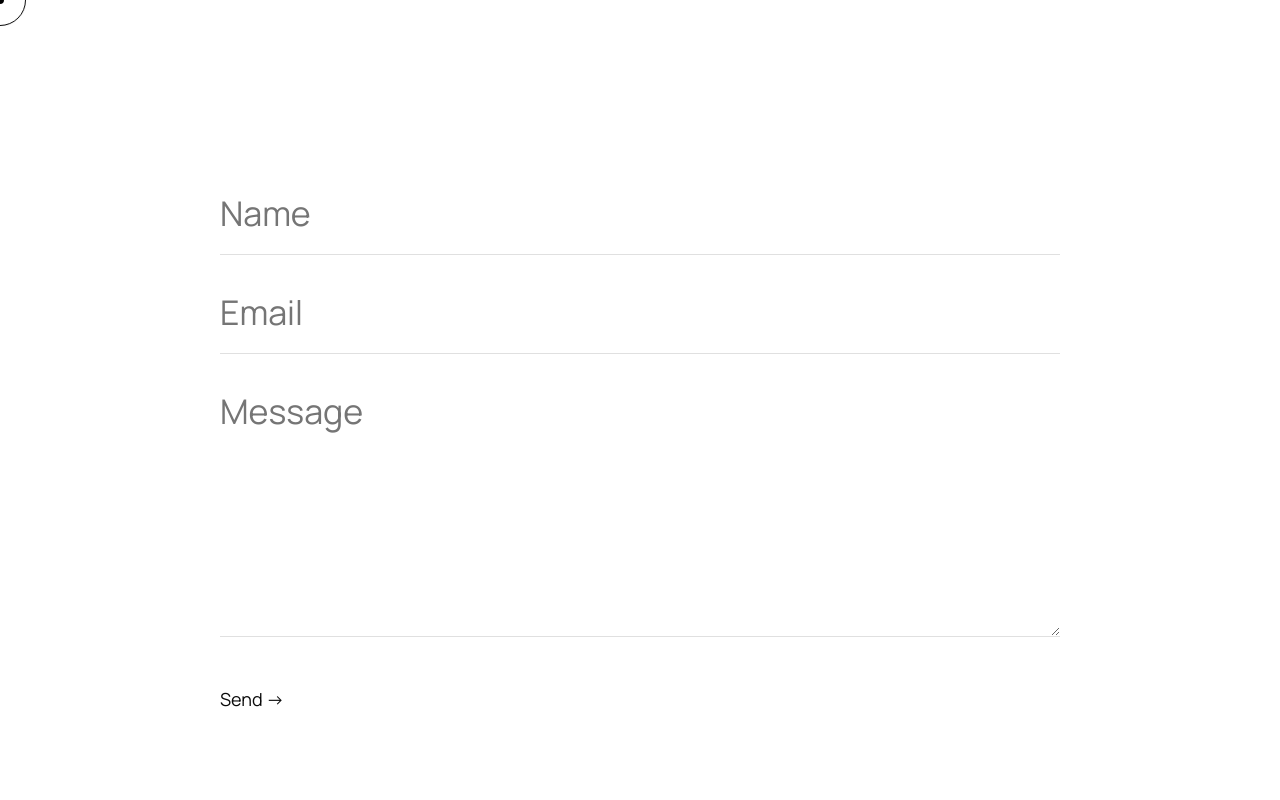
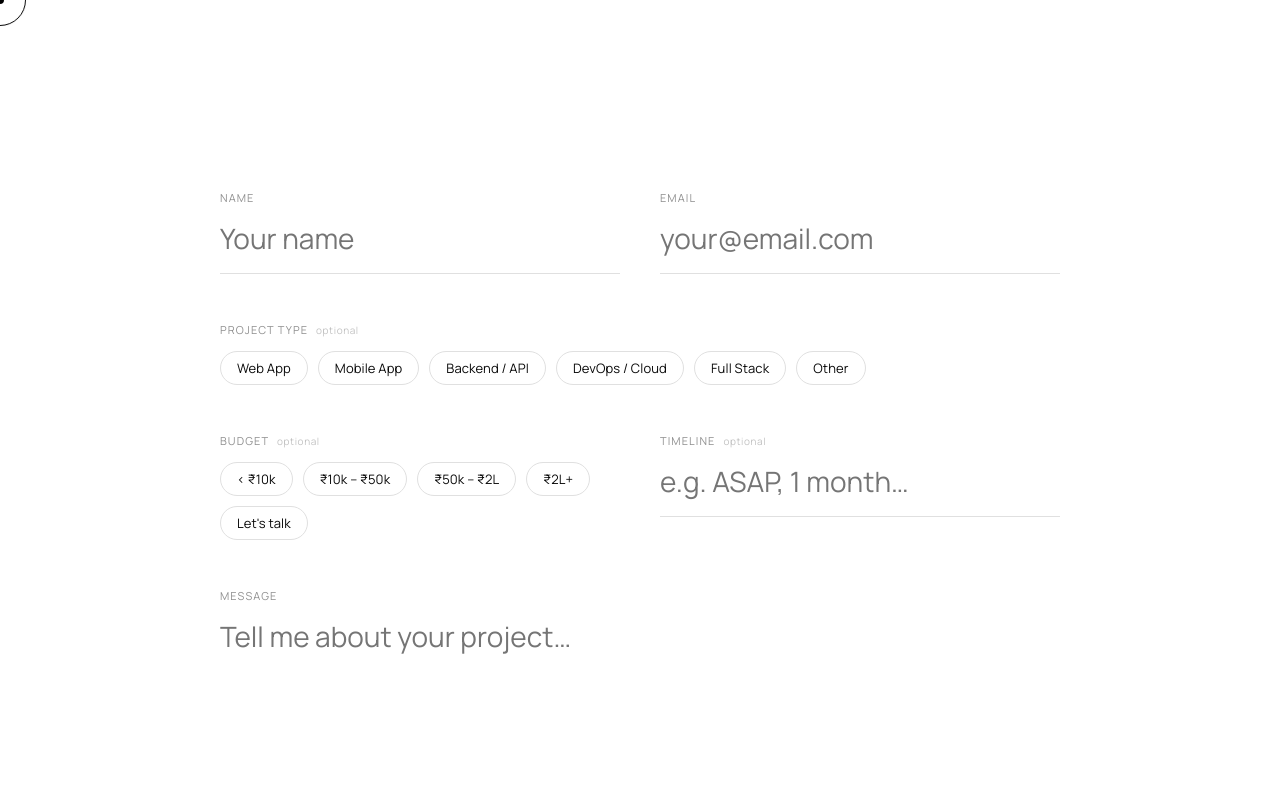
Before and after one commit to makwanagautam41/myportfolio, a React (Vite) app: page / in a window 1280 px wide. Both pictures are taken after a click on the button "Contact". Shown: the top 800 px of the page. Built offline with nearby package versions, Linux system fonts and the light colour scheme; a web font is replaced by a local one.

Commit message:
modify the contact page

```diff
--- a/src/App.css
+++ b/src/App.css
@@ -4,6 +4,12 @@
 /* variables */
 :root {
     --header-height: 3rem;
+
+        --exp-text: hsl(0, 0%, 10%);
+  --exp-bg: hsl(0, 0%, 98%);
+  --exp-line: hsl(0, 0%, 85%);
+  --exp-dark: hsl(0, 0%, 8%);
+  --exp-green: #20b15a;
 
     /* colors */
     /*Color mode HSL(hue, saturation, lightness)*/
--- a/src/versions/experienced/components/Header.jsx
+++ b/src/versions/experienced/components/Header.jsx
@@ -239,7 +239,7 @@ const Header = ({ page, onNavigate }) => {
             <div className="exp-mobile-menu-socials">
               <span>Socials</span>
               <div className="exp-mobile-social-links">
-                <a href="https://www.instagram.com/_gautammakwana_" target="_blank" rel="noreferrer">Instagram</a>
+                <a href="https://www.instagram.com/_gautam.makwana" target="_blank" rel="noreferrer">Instagram</a>
                 <a href="https://www.linkedin.com/in/gautammakwana/" target="_blank" rel="noreferrer">LinkedIn</a>
                 <a href="https://github.com/makwanagautam41" target="_blank" rel="noreferrer">GitHub</a>
                 <a href="/portfolio/starter">v1</a>
--- a/src/versions/experienced/pages/AboutPage.css
+++ b/src/versions/experienced/pages/AboutPage.css
@@ -47,7 +47,7 @@
   padding: 12px 0 0;
   pointer-events: auto;
   margin-top: 12px;
-  justify-self: start;
+  justify-self: between;
 }
 
 /* Overlay variant (kept for backward compat) */
--- a/src/versions/experienced/pages/ContactPage.css
+++ b/src/versions/experienced/pages/ContactPage.css
@@ -1,7 +1,4 @@
-/* ─── CONTACT PAGE ───────────────────────────────────────────────────────────
-   Large email link, contact form inputs/textarea, submit button with
-   loading state, and the inline @keyframes for the spinner icon.
-──────────────────────────────────────────────────────────────────────────── */
+/* ─── CONTACT PAGE ───────────────────────────────────────────────────────────*/
 
 .exp-contact-page {
   padding-bottom: 60px;
@@ -16,26 +13,61 @@
   letter-spacing: -0.02em;
 }
 
-/* ── Contact form ── */
+/* ── Form wrapper ── */
 .exp-contact-form {
   display: grid;
-  gap: 34px;
+  gap: 48px;
   max-width: 840px;
 }
 
+/* Two-column row */
+.exp-form-row {
+  display: grid;
+  grid-template-columns: 1fr 1fr;
+  gap: 48px 40px;
+}
+
+/* Field: label + input stacked */
+.exp-form-field {
+  display: flex;
+  flex-direction: column;
+  gap: 14px;
+}
+
+/* Section label */
+.exp-form-label {
+  font-size: 11px;
+  letter-spacing: 0.1em;
+  text-transform: uppercase;
+  color: var(--exp-text);
+  opacity: 0.45;
+  display: flex;
+  align-items: center;
+  gap: 8px;
+}
+
+.exp-form-optional {
+  font-size: 10px;
+  letter-spacing: 0.06em;
+  opacity: 0.55;
+  text-transform: none;
+}
+
+/* Inputs & textarea */
 .exp-contact-form input,
 .exp-contact-form textarea {
   width: 100%;
   border: 0;
   border-bottom: 1px solid var(--exp-line);
   border-radius: 0;
-  padding: 0 0 18px;
+  padding: 0 0 16px;
   background: transparent;
   color: var(--exp-text);
   font-family: inherit;
-  font-size: clamp(22px, 3vw, 34px);
+  font-size: clamp(18px, 2.4vw, 28px);
   outline: 0;
   resize: vertical;
+  transition: border-color 0.2s ease;
 }
 
 .exp-contact-form input:focus,
@@ -43,16 +75,54 @@
   border-color: var(--exp-text);
 }
 
-/* Submit button */
-.exp-contact-form button {
+/* ── Chips ── */
+.exp-chip-group {
+  display: flex;
+  flex-wrap: wrap;
+  gap: 10px;
+}
+
+/* Double class = higher specificity than .experienced-shell button reset */
+.exp-chip.exp-chip {
+  display: inline-flex;
+  align-items: center;
+  padding: 7px 16px;
+  border: 1px solid var(--exp-line);
+  border-radius: 100px;
+  background: transparent;
+  color: var(--exp-text);
+  font-family: inherit;
+  font-size: 13px;
+  letter-spacing: 0.01em;
+  cursor: pointer;
+  transition: background 0.18s ease, border-color 0.18s ease, color 0.18s ease;
+}
+
+.exp-chip.exp-chip:hover {
+  border-color: var(--exp-text);
+}
+
+.exp-chip.exp-chip.exp-chip--active {
+  background: var(--exp-text);
+  color: var(--exp-bg);
+  border-color: var(--exp-text);
+}
+
+/* ── Submit button ── */
+.exp-contact-form > button {
   justify-self: start;
-  margin-top: 16px;
+  margin-top: 8px;
   font-size: 18px;
   position: relative;
+  background: transparent;
+  border: none;
+  color: var(--exp-text);
+  font-family: inherit;
+  cursor: pointer;
+  padding: 0;
 }
 
-/* Underline animation on submit button */
-.exp-contact-form button::after {
+.exp-contact-form > button::after {
   position: absolute;
   right: 0;
   bottom: -4px;
@@ -65,17 +135,16 @@
   transition: transform 0.32s ease;
 }
 
-.exp-contact-form button:hover::after {
+.exp-contact-form > button:hover::after {
   transform: scaleX(1);
 }
 
-/* Loading state */
-.exp-contact-form button.is-loading {
+.exp-contact-form > button.is-loading {
   pointer-events: none;
   opacity: 0.6;
 }
 
-/* Spinner used during form submission */
+/* Spinner */
 @keyframes spin {
   from { transform: rotate(0deg); }
   to   { transform: rotate(360deg); }
@@ -84,3 +153,11 @@
 .spinner-icon {
   font-size: 20px;
 }
+
+/* ── Responsive ── */
+@media (max-width: 640px) {
+  .exp-form-row {
+    grid-template-columns: 1fr;
+    gap: 40px;
+  }
+}
--- a/src/versions/experienced/pages/ContactPage.jsx
+++ b/src/versions/experienced/pages/ContactPage.jsx
@@ -6,8 +6,18 @@ import { pageVariants } from "../data/data";
 import Footer from "../components/Footer";
 import "./ContactPage.css";
 
+const PROJECT_TYPES = ["Web App", "Mobile App", "Backend / API", "DevOps / Cloud", "Full Stack", "Other"];
+const BUDGETS = ["< ₹10k", "₹10k – ₹50k", "₹50k – ₹2L", "₹2L+", "Let's talk"];
+
 const ContactPage = () => {
-  const [formData, setFormData] = useState({ name: "", email: "", description: "" });
+  const [formData, setFormData] = useState({
+    name: "",
+    email: "",
+    projectType: "",
+    budget: "",
+    timeline: "",
+    description: "",
+  });
   const [loading, setLoading] = useState(false);
 
   const handleChange = (e) => {
@@ -23,18 +33,116 @@ const ContactPage = () => {
     if (!validateEmail(formData.email)) { toast.error("Please enter a valid email."); return; }
     setLoading(true);
 
-    const htmlContent = `
-      <h2>New Contact Message</h2>
-      <p><strong>Name:</strong> ${formData.name}</p>
-      <p><strong>Email:</strong> ${formData.email}</p>
-      <p><strong>Message:</strong> ${formData.description}</p>
-    `;
+    const now = new Date().toLocaleString("en-IN", { timeZone: "Asia/Kolkata", dateStyle: "medium", timeStyle: "short" });
+
+    const htmlContent = `<!DOCTYPE html>
+<html lang="en">
+<head>
+<meta charset="UTF-8"/>
+<meta name="viewport" content="width=device-width,initial-scale=1.0"/>
+<title>New Contact Message</title>
+</head>
+<body style="margin:0;padding:0;background:#f0f0f0;font-family:'Segoe UI',Arial,sans-serif;-webkit-text-size-adjust:100%;">
+
+<!-- Outer wrapper -->
+<table role="presentation" width="100%" cellpadding="0" cellspacing="0" border="0"
+  style="background:#f0f0f0;padding:32px 0;">
+  <tr>
+    <td align="center" style="padding:0 16px;">
+
+      <!-- Card -->
+      <table role="presentation" width="100%" cellpadding="0" cellspacing="0" border="0"
+        style="max-width:580px;width:100%;background:#ffffff;border-radius:10px;overflow:hidden;">
+
+        <!-- Header -->
+        <tr>
+          <td style="background:#0a0a0a;padding:28px 32px;">
+            <p style="margin:0 0 6px;font-size:10px;letter-spacing:0.14em;text-transform:uppercase;color:rgba(255,255,255,0.4);">Portfolio · Contact Form</p>
+            <h1 style="margin:0;font-size:20px;font-weight:600;color:#ffffff;letter-spacing:-0.01em;">New Message Received</h1>
+          </td>
+        </tr>
+
+        <!-- Sender block -->
+        <tr>
+          <td style="padding:28px 32px 0;">
+            <table role="presentation" width="100%" cellpadding="0" cellspacing="0" border="0">
+              <tr>
+                <td style="padding:16px 18px;background:#f6f6f6;border-radius:8px;border-left:3px solid #0a0a0a;">
+                  <p style="margin:0 0 3px;font-size:10px;text-transform:uppercase;letter-spacing:0.1em;color:#aaa;">From</p>
+                  <p style="margin:0 0 2px;font-size:16px;font-weight:700;color:#0a0a0a;">${formData.name}</p>
+                  <a href="mailto:${formData.email}" style="font-size:13px;color:#555;text-decoration:none;">${formData.email}</a>
+                </td>
+              </tr>
+            </table>
+          </td>
+        </tr>
+
+        ${(formData.projectType || formData.budget || formData.timeline) ? `
+        <!-- Project meta -->
+        <tr>
+          <td style="padding:20px 32px 0;">
+            <table role="presentation" width="100%" cellpadding="0" cellspacing="0" border="0">
+              <tr>
+                ${formData.projectType ? `<td width="33%" style="padding:12px 14px;background:#f6f6f6;border-radius:8px;vertical-align:top;">
+                  <p style="margin:0 0 3px;font-size:10px;text-transform:uppercase;letter-spacing:0.1em;color:#aaa;">Project</p>
+                  <p style="margin:0;font-size:13px;font-weight:600;color:#0a0a0a;">${formData.projectType}</p>
+                </td>` : ""}
+                ${formData.budget ? `<td width="4%" style="padding:0;"></td>
+                <td width="30%" style="padding:12px 14px;background:#f6f6f6;border-radius:8px;vertical-align:top;">
+                  <p style="margin:0 0 3px;font-size:10px;text-transform:uppercase;letter-spacing:0.1em;color:#aaa;">Budget</p>
+                  <p style="margin:0;font-size:13px;font-weight:600;color:#0a0a0a;">${formData.budget}</p>
+                </td>` : ""}
+                ${formData.timeline ? `<td width="4%" style="padding:0;"></td>
+                <td style="padding:12px 14px;background:#f6f6f6;border-radius:8px;vertical-align:top;">
+                  <p style="margin:0 0 3px;font-size:10px;text-transform:uppercase;letter-spacing:0.1em;color:#aaa;">Timeline</p>
+                  <p style="margin:0;font-size:13px;font-weight:600;color:#0a0a0a;">${formData.timeline}</p>
+                </td>` : ""}
+              </tr>
+            </table>
+          </td>
+        </tr>` : ""}
+
+        <!-- Message -->
+        <tr>
+          <td style="padding:20px 32px 0;">
+            <p style="margin:0 0 8px;font-size:10px;text-transform:uppercase;letter-spacing:0.1em;color:#aaa;">Message</p>
+            <div style="background:#f6f6f6;border-radius:8px;padding:18px;font-size:14px;line-height:1.75;color:#333;white-space:pre-wrap;">${formData.description}</div>
+          </td>
+        </tr>
+
+        <!-- Reply CTA -->
+        <tr>
+          <td style="padding:24px 32px 28px;">
+            <a href="mailto:${formData.email}?subject=Re: Your message to Gautam Makwana"
+              style="display:inline-block;background:#0a0a0a;color:#ffffff;text-decoration:none;font-size:13px;font-weight:500;padding:11px 24px;border-radius:6px;letter-spacing:0.02em;">
+              Reply to ${formData.name} ↗
+            </a>
+          </td>
+        </tr>
+
+        <!-- Footer -->
+        <tr>
+          <td style="padding:16px 32px;border-top:1px solid #ececec;background:#fafafa;">
+            <p style="margin:0;font-size:11px;color:#bbb;letter-spacing:0.03em;">Received · ${now} IST &nbsp;·&nbsp; gautammakwana.dev</p>
+          </td>
+        </tr>
+
+      </table>
+      <!-- /Card -->
+
+    </td>
+  </tr>
+</table>
+<!-- /Outer wrapper -->
+
+</body>
+</html>`;
 
     const sendEmail = async () => {
       const res = await fetch(`${import.meta.env.VITE_API_URL}/api/email/send`, {
         method: "POST",
         headers: { "Content-Type": "application/json", "x-api-key": import.meta.env.VITE_API_KEY },
-        body: JSON.stringify({ to: "gautammakwana671@gmail.com", subject: "📩 New Contact Message From Portfolio", html: htmlContent }),
+        body: JSON.stringify({ to: "gautammakwana671@gmail.com", subject: `📩 ${formData.name} — ${formData.projectType || "General Inquiry"} · Portfolio Contact`, html: htmlContent }),
       });
       const data = await res.json();
       return data.id;
@@ -69,7 +177,7 @@ const ContactPage = () => {
     try {
       const id = await sendEmail();
       if (!id) { toast.error("Failed to send message."); return; }
-      setFormData({ name: "", email: "", description: "" });
+      setFormData({ name: "", email: "", projectType: "", budget: "", timeline: "", description: "" });
       listenForUpdates(id);
     } catch {
       toast.error("Something went wrong!");
@@ -83,16 +191,74 @@ const ContactPage = () => {
       <section className="exp-page-hero exp-contact-page">
         {/* <div className="exp-container"><h1>Contact</h1></div> */}
       </section>
+
       <section className="exp-section" style={{ paddingTop: "0" }}>
         <form className="exp-container exp-contact-form" onSubmit={handleSubmit}>
-          <input type="text" name="name" value={formData.name} onChange={handleChange} placeholder="Name" aria-label="Name" required />
-          <input type="email" name="email" value={formData.email} onChange={handleChange} placeholder="Email" aria-label="Email" required />
-          <textarea name="description" value={formData.description} onChange={handleChange} placeholder="Message" aria-label="Message" rows="5" required />
+
+          {/* Row 1: Name + Email */}
+          <div className="exp-form-row">
+            <div className="exp-form-field">
+              <label className="exp-form-label">Name</label>
+              <input type="text" name="name" value={formData.name} onChange={handleChange} placeholder="Your name" aria-label="Name" required />
+            </div>
+            <div className="exp-form-field">
+              <label className="exp-form-label">Email</label>
+              <input type="email" name="email" value={formData.email} onChange={handleChange} placeholder="your@email.com" aria-label="Email" required />
+            </div>
+          </div>
+
+          {/* Row 2: Project Type chips */}
+          <div className="exp-form-field">
+            <label className="exp-form-label">Project Type <span className="exp-form-optional">optional</span></label>
+            <div className="exp-chip-group">
+              {PROJECT_TYPES.map((type) => (
+                <button
+                  key={type}
+                  type="button"
+                  className={`exp-chip${formData.projectType === type ? " exp-chip--active" : ""}`}
+                  onClick={() => setFormData((p) => ({ ...p, projectType: p.projectType === type ? "" : type }))}
+                >
+                  {type}
+                </button>
+              ))}
+            </div>
+          </div>
+
+          {/* Row 3: Budget + Timeline */}
+          <div className="exp-form-row">
+            <div className="exp-form-field">
+              <label className="exp-form-label">Budget <span className="exp-form-optional">optional</span></label>
+              <div className="exp-chip-group">
+                {BUDGETS.map((b) => (
+                  <button
+                    key={b}
+                    type="button"
+                    className={`exp-chip${formData.budget === b ? " exp-chip--active" : ""}`}
+                    onClick={() => setFormData((p) => ({ ...p, budget: p.budget === b ? "" : b }))}
+                  >
+                    {b}
+                  </button>
+                ))}
+              </div>
+            </div>
+            <div className="exp-form-field">
+              <label className="exp-form-label">Timeline <span className="exp-form-optional">optional</span></label>
+              <input type="text" name="timeline" value={formData.timeline} onChange={handleChange} placeholder="e.g. ASAP, 1 month…" aria-label="Timeline" />
+            </div>
+          </div>
+
+          {/* Message */}
+          <div className="exp-form-field">
+            <label className="exp-form-label">Message</label>
+            <textarea name="description" value={formData.description} onChange={handleChange} placeholder="Tell me about your project…" aria-label="Message" rows="5" required />
+          </div>
+
           <button type="submit" className={loading ? "is-loading" : ""} disabled={loading}>
             {loading ? (
               <><PiSpinner className="spinner-icon" style={{ animation: "spin 1s linear infinite", marginRight: "8px", verticalAlign: "middle" }} />Submitting...</>
             ) : "Send ->"}
           </button>
+
         </form>
       </section>
       <Footer />
```
Also changed, not shown: src/versions/experienced/components/Footer.jsx (+35 -1 lines), src/versions/experienced/components/LandingIntro.jsx (+4 -4 lines).
